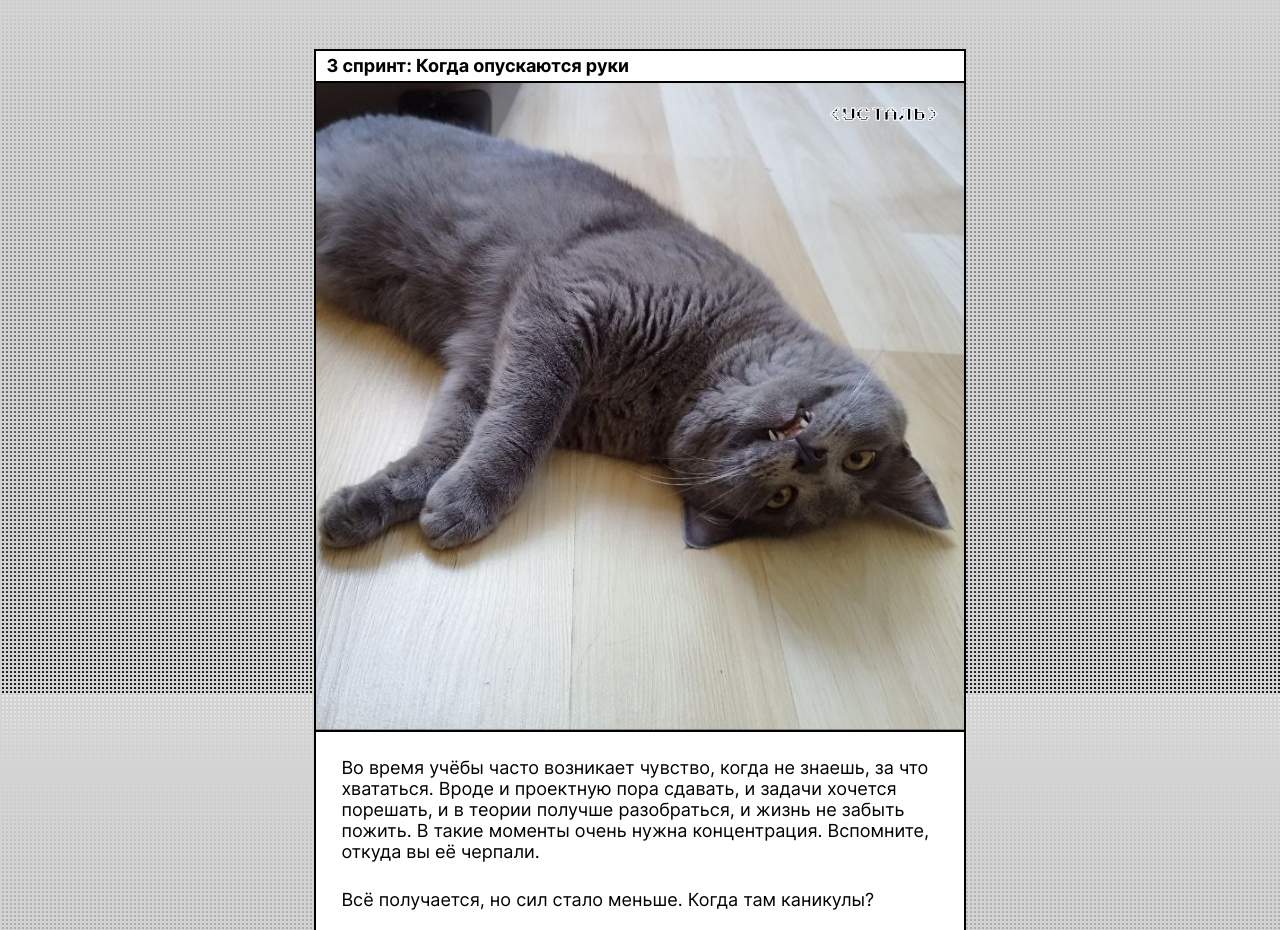
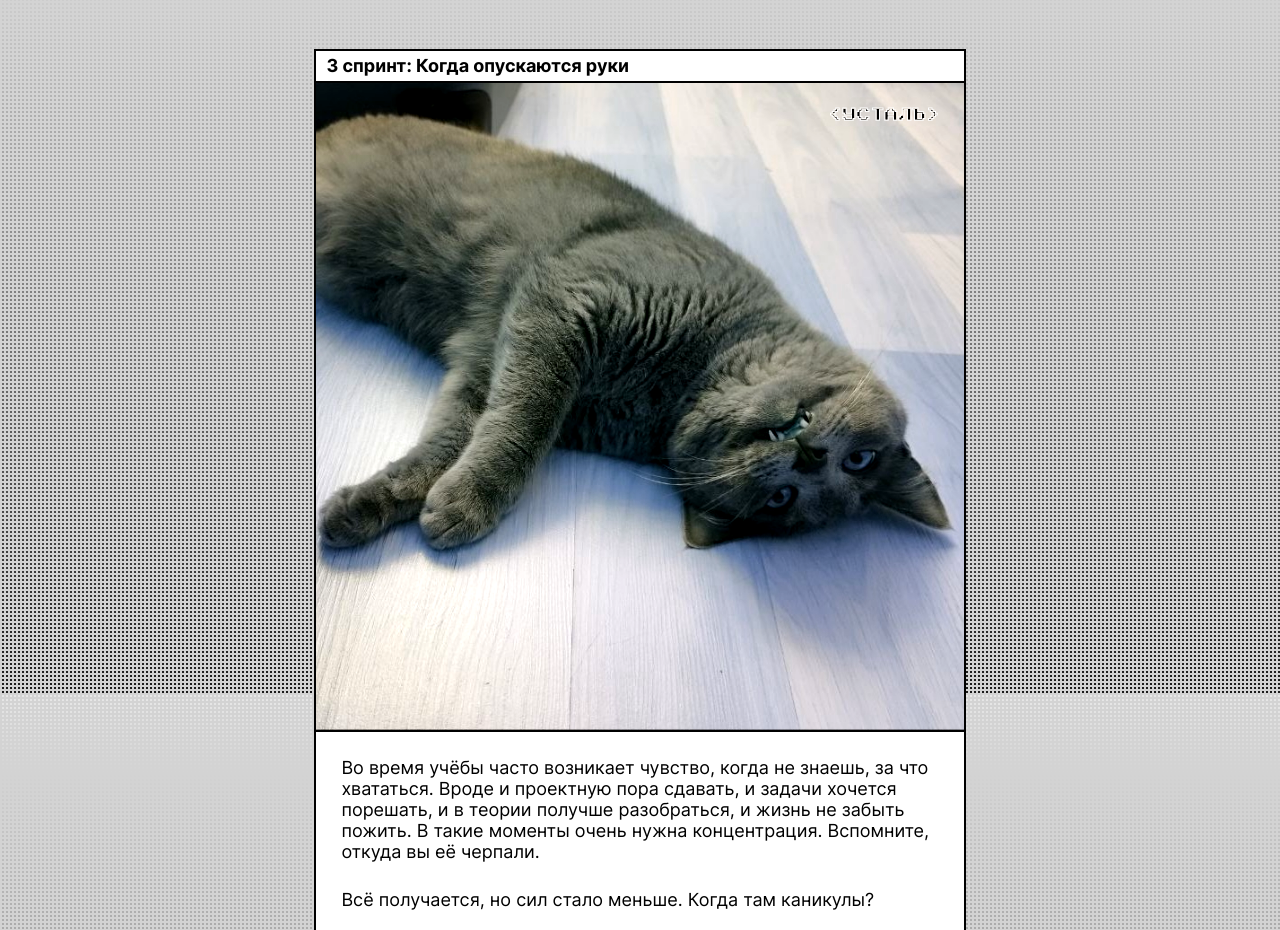
Before and after one commit to s-vovk/zakrivayuschiy-teg-f, a plain HTML site: page index.html in a window 1280 px wide. Shown: the part 6505-7435 px from the top of the page. Drawn offline with Linux system fonts and the light colour scheme.

Commit message:
feat: version for review 1.2

```diff
--- a/styles/style.css
+++ b/styles/style.css
@@ -240,7 +240,7 @@ body:has(.dialog[open]) {
 }
 
 .card__image-32 {
-  filter: brightness(100%), hue-rotate(0.5turn);
+  filter: hue-rotate(0.5turn) brightness(100%) contrast(1.2);
 }
 
 .card__image-41 {
```
